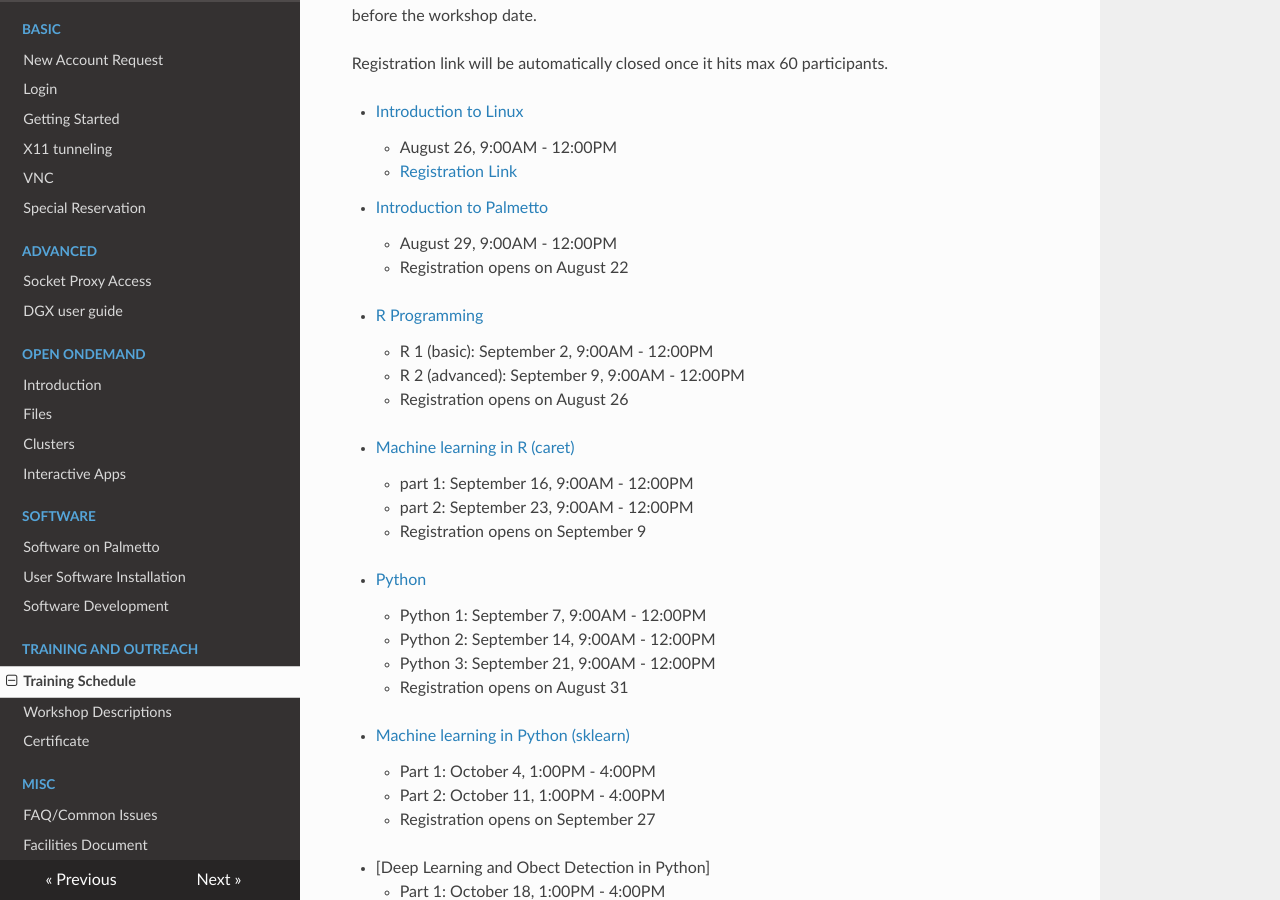
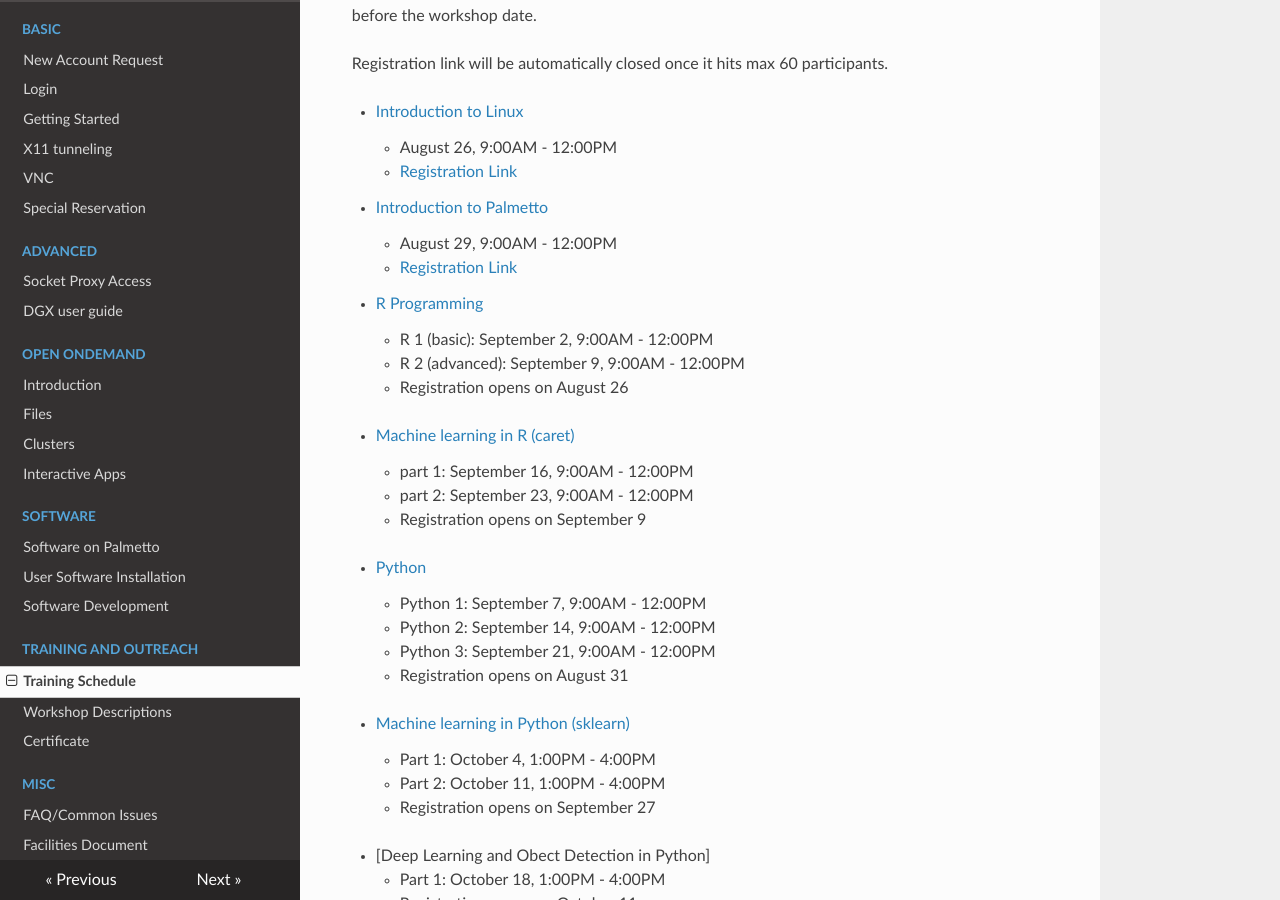
Before and after one commit to clemsonciti/palmetto-documentation, an MkDocs documentation site: the page built from docs/training/schedule.md, in a window 1280 px wide and 900 px high, scrolled down 343 px. Built offline with MkDocs 1.6.1, drawn with Linux system fonts in a browser that asks for light colours; nearby versions of some CDN libraries.

Commit message:
Update schedule.md

```diff
--- a/docs/training/schedule.md
+++ b/docs/training/schedule.md
@@ -16,8 +16,7 @@
 
 - [Introduction to Palmetto](workshop.md#introduction-to-research-computing-on-palmetto-cluster)
     - August 29, 9:00AM - 12:00PM
-    - Registration opens on August 22
-<!---    - [Registration Link](https://forms.gle/dVbeTSXAx81aWeTt6) -->
+    - [Registration Link](https://forms.gle/MUUMW9Wwkdfp6vqz5)
 
 - [R Programming](workshop.md#introduction-to-data-science-using-r)
     - R 1 (basic): September 2, 9:00AM - 12:00PM
```
